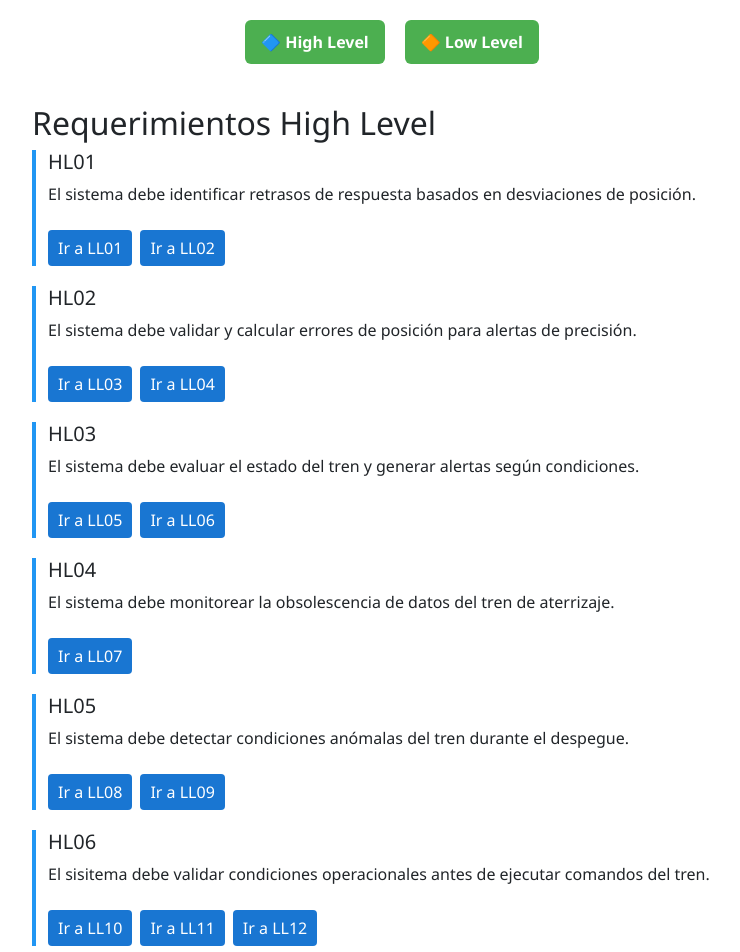
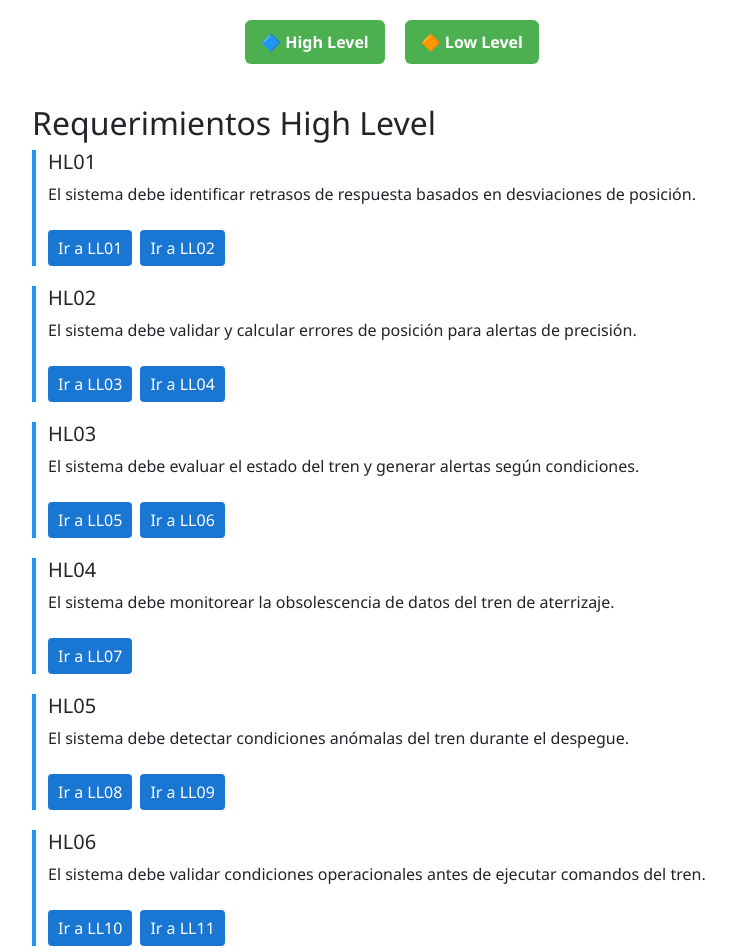
Before and after one commit to GaDiFat/requirements-landing-gear, a React (Create React App) app: page / in a window 1280 px wide. Shown: the top 952 px of the page, without its empty margins (248-988 px from the left). Built offline with nearby package versions, Linux system fonts and the light colour scheme.

Commit message:
Re-definición de requerimientos

```diff
--- a/src/components/HLComponent.js
+++ b/src/components/HLComponent.js
@@ -29,8 +29,8 @@ const hlReqs = [
   },
   {
     id: "HL06",
-    text: "El sisitema debe validar condiciones operacionales antes de ejecutar comandos del tren.",
-    llLinks: ["LL10", "LL11", "LL12"],
+    text: "El sistema debe validar condiciones operacionales antes de ejecutar comandos del tren.",
+    llLinks: ["LL10", "LL11"],
   },
 ];
 
--- a/src/components/LLComponent.js
+++ b/src/components/LLComponent.js
@@ -47,18 +47,14 @@ const llReqs = [
     text: "El sistema deberá generar una alarma sonora intermitente de 30 segundos de duración si el tren de aterrizaje cumple con las condiciones de despegue y permanece extendido 10 segundos.",
     hlLink: "HL05",
   },
+
   {
     id: "LL10",
-    text: "El sistema debe verificar que los comandos de tren se ejecutan bajo condiciones válidas de altitud y velocidad.",
+    text: "El sistema debe determinar que se cumplen las condiciones operacionales si la velocidad estimada es menor a 180 nudos y la altitud estimada menor a 10,000 pies antes de ejecutar el comando de extensión del tren de aterrizaje.",
     hlLink: "HL06",
   },
   {
     id: "LL11",
-    text: "El sistema debe validar que la velocidad sea menor a 180 nudos y la altitud menor a 10,000 pies antes de ejecutar el comando de extensión del tren de aterrizaje.",
-    hlLink: "HL06",
-  },
-  {
-    id: "LL12",
     text: "Si las condiciones operativas no se cumplen, el sistema debe bloquear el comando de extensión y registrar un evento de seguridad de incumplimiento de condiciones operativas.",
     hlLink: "HL06",
   },
```
